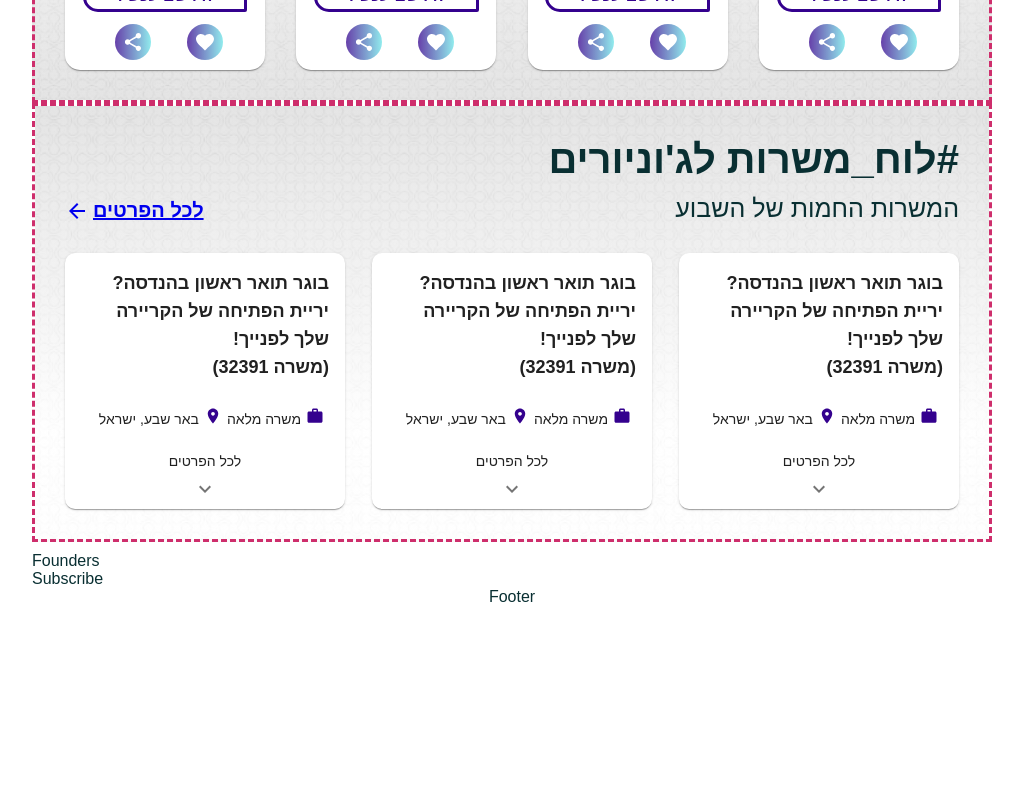
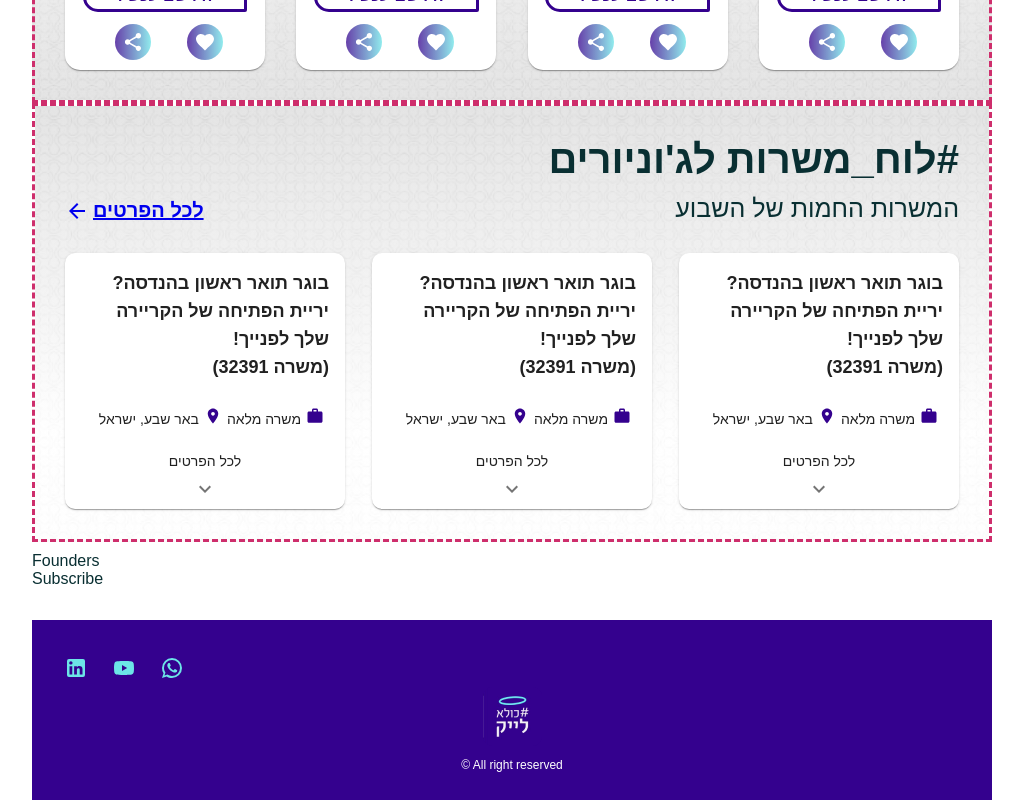
Before and after one commit to avraham186/coola-like, a React (Create React App) app: page /#/ in a window 1280 px wide. Shown: the part 873-1673 px from the top of the page, without its empty margins (128-1151 px from the left). Before the commit the page ends 1479 px from the top, so only its background shows below. Built offline with nearby package versions, Linux system fonts and the light colour scheme.

Commit message:
Section 7 - Footer

```diff
--- a/src/assets/views/_home-page.scss
+++ b/src/assets/views/_home-page.scss
@@ -1,45 +1,3 @@
-.home-page {
-  margin-top: 15px;
-  background-color: grey;
-  gap: 10px;
-
-  .dont-miss {
-    direction: rtl;
-    margin-bottom: 10px;
-  }
-
-  .lectures-imgs {
-    gap: 10px;
-
-    img {
-      height: 200px;
-      object-fit: cover;
-    }
-  }
-
-  .junoior-jobs {
-    direction: rtl;
-    margin-bottom: 10px;
-    margin-top: 10px;
-  }
-
-  .comunity-hart {
-    direction: rtl;
-    margin-bottom: 10px;
-  }
-
-  .job-card {
-    border: 1px solid #34018E;
-    border-radius: 5px;
-    padding: 3px;
-  }
-
-  @media (max-width: $narrow-breakpoint) {
-    .lectures-imgs img {
-      height: 100px;
-    }
-  }
-}
 
 /*
 Section 3
@@ -267,3 +225,50 @@ Jobs
 
   }
 }
+
+/*
+Section 7
+Footer
+ */
+
+.footer {
+  padding-top: 2rem;
+
+  .footer__bg {
+    background-color: #34018E;
+    padding: 2rem 2rem 1rem;
+
+    .footer__container {
+      row-gap: 3.5rem;
+
+      .footer__social {
+        font-size: 1.9rem;
+        margin-right: 1.5rem;
+      }
+
+      .footer__social:hover {
+        color: #FFFFFF;
+      }
+
+      .footer__social {
+        color: #6CE5E7;
+      }
+    }
+
+    .logo {
+      display: flex;
+      align-items: center;
+      justify-content: center
+    }
+
+    .footer__copy {
+      font-size: .75rem;
+      text-align: center;
+      color: #FFF;
+    }
+
+  }
+
+
+
+}
--- a/src/cmps/AppFooter.jsx
+++ b/src/cmps/AppFooter.jsx
@@ -1,13 +1,34 @@
 import React from "react"
-// import { useSelector } from "react-redux"
+import LinkedInIcon from '@mui/icons-material/LinkedIn';
+import YouTubeIcon from '@mui/icons-material/YouTube';
+import WhatsAppIcon from '@mui/icons-material/WhatsApp';
+import logo from '../assets/images/coola_like_logo.png'
 
 export function AppFooter() {
 
   return (
-    <footer>
-      <div className="flex justify-center align-center">
-        Footer
-      </div>
-    </footer>
+      <footer className="footer">
+          <div className="footer__bg">
+              <div className="footer__container container grid">
+
+                  <div className="footer__socials">
+                      <a href="https://www.linkedin.com/" target="_blank" className="footer__social">
+                          <LinkedInIcon className="uil uil-facebook-f"/>
+                      </a>
+                      <a href="https://www.youtube.com/" target="_blank" className="footer__social">
+                          <YouTubeIcon className="uil uil-instagram"/>
+                      </a>
+                      <a href="https://whatsapp.com/" target="_blank" className="footer__social">
+                          <WhatsAppIcon className="uil uil-twitter-alt" />
+                      </a>
+                      <div className="logo">
+                          <img src={logo} alt="logo"/>
+                      </div>
+                  </div>
+              </div>
+
+              <p className="footer__copy">&#169; All right reserved</p>
+          </div>
+      </footer>
   )
 }
```
